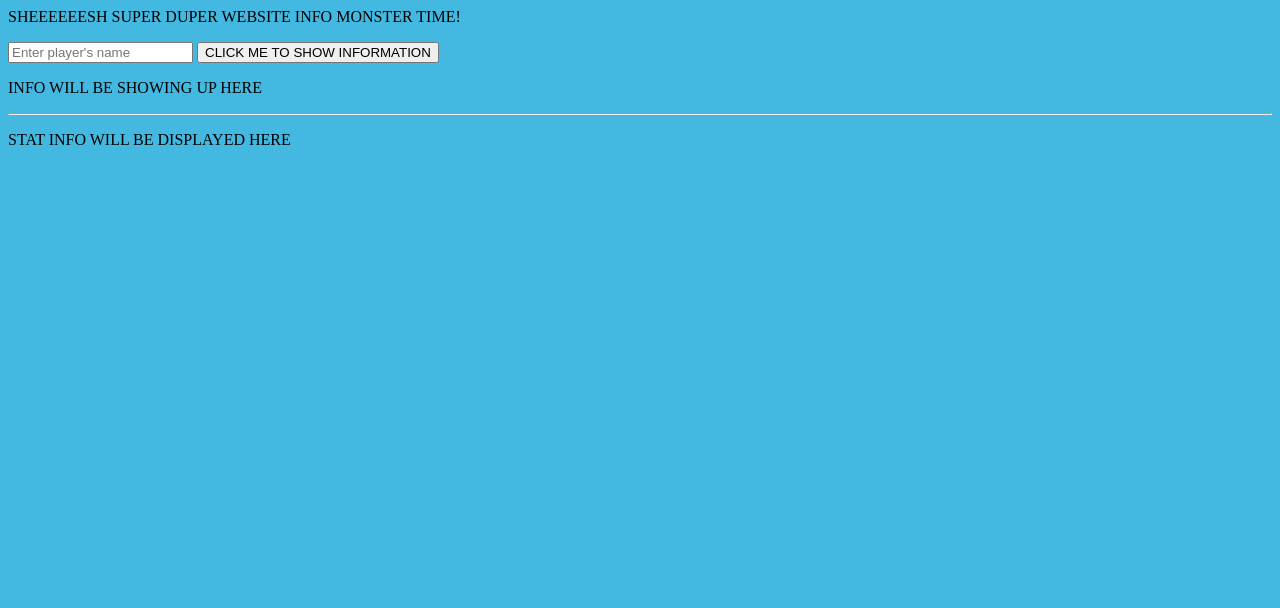
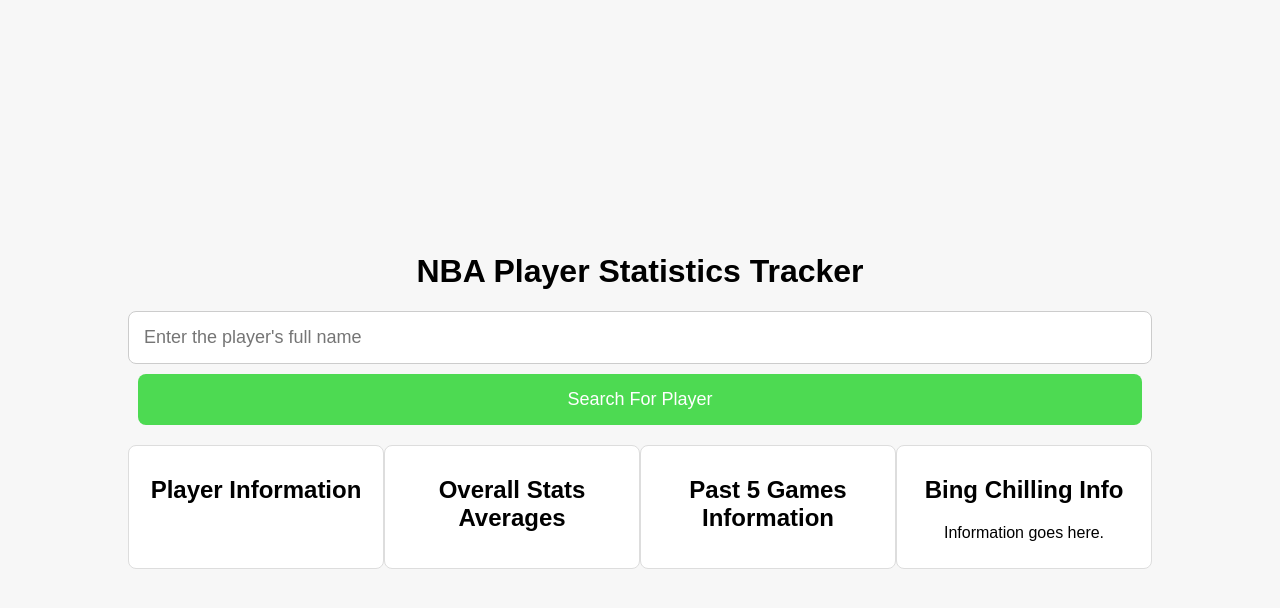
Before and after one commit to Alexawnder/NBATracker, a plain HTML site: page home.html in a window 1280 px wide. Drawn offline with Linux system fonts and the light colour scheme.

Commit message:
Complete Update
Overhaul to the whole UI of the project

```diff
--- a/home.html
+++ b/home.html
@@ -5,16 +5,36 @@
         <link rel="stylesheet" href="style.css">
     </header>
 
+    <body>
+        <h1>NBA Player Statistics Tracker</h1>
 
-    <body>
-        <p>SHEEEEEESH SUPER DUPER WEBSITE INFO MONSTER TIME!</p>
-        <input type="text" id="playerNameInput" placeholder="Enter player's name">
-        <button onclick="showInfo();">CLICK ME TO SHOW INFORMATION</button>
+        <div id="search-bar-container">
+            <input type="text" id="search-bar" placeholder="Enter the player's full name">
+            <button id="search-button" onclick="showInfo();" >Search For Player</button>
+        </div>
 
-        <p id="playerInfo">INFO WILL BE SHOWING UP HERE</p>
-        <hr>
-        <p id="statInfo">STAT INFO WILL BE DISPLAYED HERE</p>
 
+        <div id="info-boxes">
+            <div class="info-box">
+                <h2>Player Information</h2>
+                <p id="playerInfo"></p>
+            </div>
+
+            <div class="info-box">
+                <h2>Overall Stats Averages</h2>
+                <p id="statInfo"></p>
+            </div>
+
+            <div class="info-box">
+                <h2>Past 5 Games Information</h2>
+                <p id="recentInfo"></p>
+            </div>
+
+            <div class="info-box">
+                <h2>Bing Chilling Info</h2>
+                <p id="extraSpace">Information goes here.</p>
+            </div>
+        </div>
     </body>
 
 
--- a/script.js
+++ b/script.js
@@ -1,7 +1,7 @@
-function showInfo(){
-    var playerName = document.getElementById('playerNameInput').value;
+async function showInfo(){
+    var playerName = document.getElementById('search-bar').value;
     var playerID = "0"
-    fetch('https://www.balldontlie.io/api/v1/players?search=' + playerName)
+    await fetch('https://www.balldontlie.io/api/v1/players?search=' + playerName)
     .then(response => {
         if (!response.ok) {
             throw new Error('Network response was not ok');
@@ -15,16 +15,15 @@ function showInfo(){
         if (data.data.length > 0) {
             var player = data.data[0];
             playerID = player.id;
+            getPlayerStats(playerID);
             displayStats(playerID);
             // Display specific information in the user interface
             userInfo.innerHTML = `
                 <strong>Player Info:</strong><br>
-                Player ID: ${playerID} <br>
                 Player Name: ${player.first_name} ${player.last_name} <br>
                 Height: ${player.height_feet}'${player.height_inches}" <br>
                 Position: ${player.position} <br>
                 Team: ${player.team.full_name} <br>
-                Weight: ${player.weight_pounds} pounds <br>
             `;
         } else {
             userInfo.textContent = 'No player found.';
@@ -35,8 +34,8 @@ function showInfo(){
     });
 }
 
-function displayStats(playerID){
-    fetch('https://www.balldontlie.io/api/v1/season_averages?seasons[]=2023&player_ids[]=' + playerID)
+async function getPlayerStats(playerID) {
+    await fetch('https://www.balldontlie.io/api/v1/stats?seasons[]=2023&page=2&player_ids[]=' + playerID)
     .then(response => {
         if (!response.ok) {
             throw new Error('Network response was not ok');
@@ -44,7 +43,36 @@ function displayStats(playerID){
         return response.json();
     })
     .then(data => {
-        // Process the data
+        const recentGames = data.data.slice(-5);
+        const totalPoints = recentGames.reduce((sum, game) => sum + game.pts, 0);
+        const averagePoints = totalPoints / recentGames.length;
+        const totalRebounds = recentGames.reduce((sum, game) => sum + game.reb, 0);
+        const averageRebounds = totalRebounds / recentGames.length;
+        const totalAssists = recentGames.reduce((sum, game) => sum + game.ast, 0);
+        const averageAssists = totalAssists / recentGames.length;
+
+        var recentInfo = document.getElementById("recentInfo");
+        recentInfo.innerHTML = `
+            <strong>Player Info:</strong><br>
+            Average Points Past 5 Games: ${averagePoints} <br>
+            Average Rebounds Past 5 Games: ${averageRebounds} <br>
+            Average Assists Past 5 Games: ${averageAssists} <br>
+        `;
+    })
+    .catch(error => {
+        console.error('There was a problem with the fetch operation:', error);
+    });
+}
+
+async function displayStats(playerID){
+    await fetch('https://www.balldontlie.io/api/v1/season_averages?seasons[]=2023&player_ids[]=' + playerID)
+    .then(response => {
+        if (!response.ok) {
+            throw new Error('Network response was not ok');
+        }
+        return response.json();
+    })
+    .then(data => {
         var statInfo = document.getElementById("statInfo");
         var player = data.data[0];
         statInfo.innerHTML = `
--- a/style.css
+++ b/style.css
@@ -1,4 +1,60 @@
 body {
-    background-color: #43b9e1;
-    ; /* Change the color code to your desired color */
+    font-family: Arial, sans-serif;
+    margin: 0;
+    padding: 0;
+    background-color: #f4f4f4a6;
+    display: flex;
+    flex-direction: column;
+    align-items: center;
+    justify-content: center;
+    height: 100vh;
 }
+
+#search-bar-container {
+    width: 80%;
+    display: flex;
+    flex-direction: column;
+    align-items: center;
+    margin-bottom: 20px;
+}
+
+#search-bar {
+    width: 100%;
+    padding: 15px;
+    font-size: 18px;
+    border: 1px solid #ccc;
+    border-radius: 8px;
+    box-sizing: border-box;
+    margin-bottom: 10px;
+}
+
+#search-button {
+    width: 98%;
+    padding: 15px;
+    font-size: 18px;
+    background-color: #4dda52;
+    color: white;
+    border: none;
+    border-radius: 8px;
+    cursor: pointer;
+}
+
+#search-button:hover {
+    background-color: #1e7921;
+}
+
+#info-boxes {
+    display: flex;
+    justify-content: space-around;
+    width: 80%;
+}
+
+.info-box {
+    width: 360px;
+    padding: 10px;
+    background-color: white;
+    border: 1px solid #ddd;
+    border-radius: 8px;
+    box-sizing: border-box;
+    text-align: center;
+}
```
